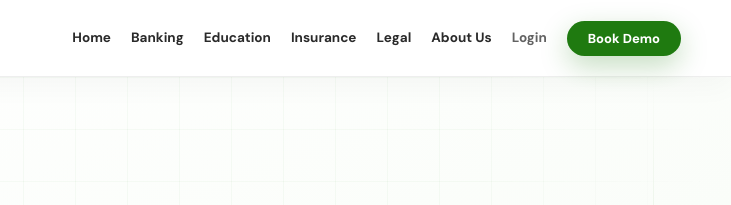
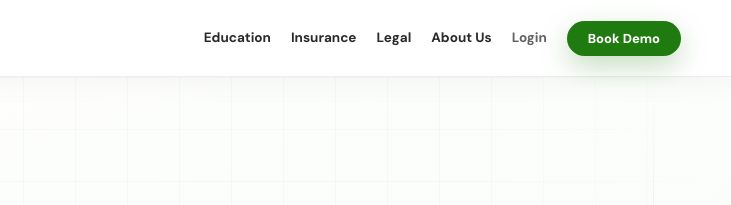
Before and after one commit to manishkleeto-bot/industries-pages, a plain HTML site: page index.html in a window 1280 px wide. Shown: the top 205 px of the page, 549-1280 px from the left. Drawn offline with Linux system fonts and the light colour scheme.

```diff
--- a/index.html
+++ b/index.html
@@ -87,10 +87,6 @@
         <span class="brand-text" style="display:none">Kleeto</span>
       </a>
       <div class="main-nav" id="mainNav">
-
-  <a href="https://www.kleeto.in">Home</a>
-
-  <a href="industry-banking-nbfc.html">Banking</a>
 
   <a href="industry-education.html">Education</a>
 
```
